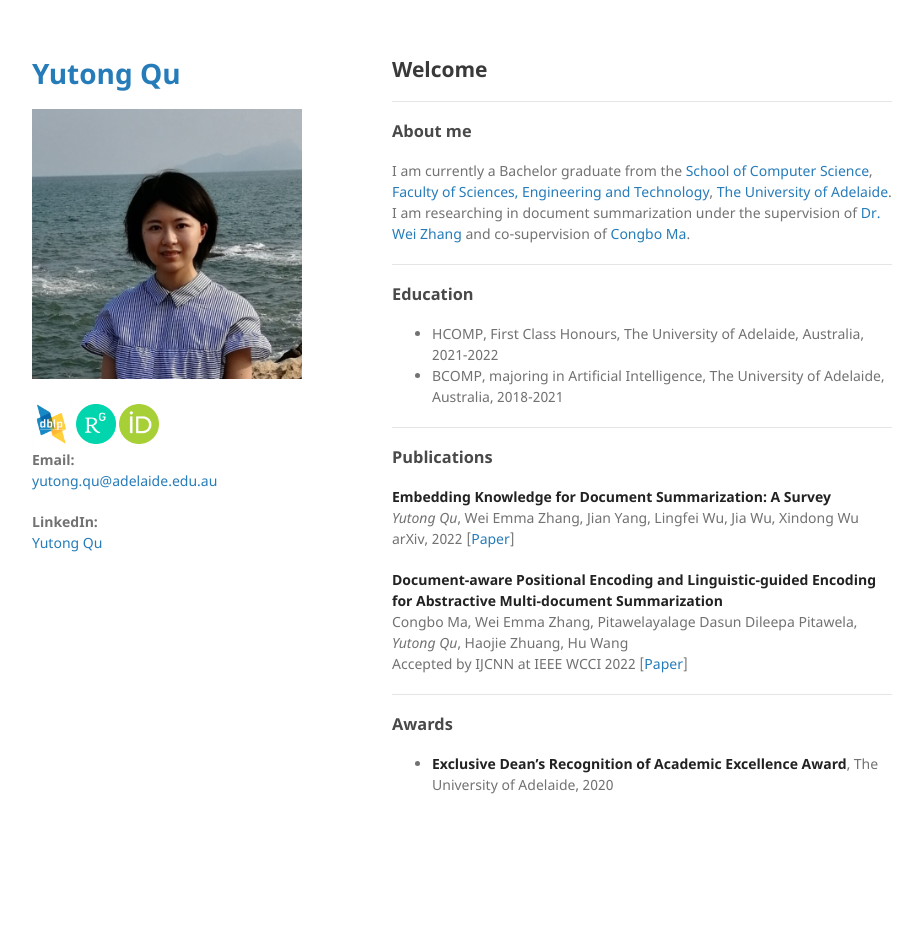
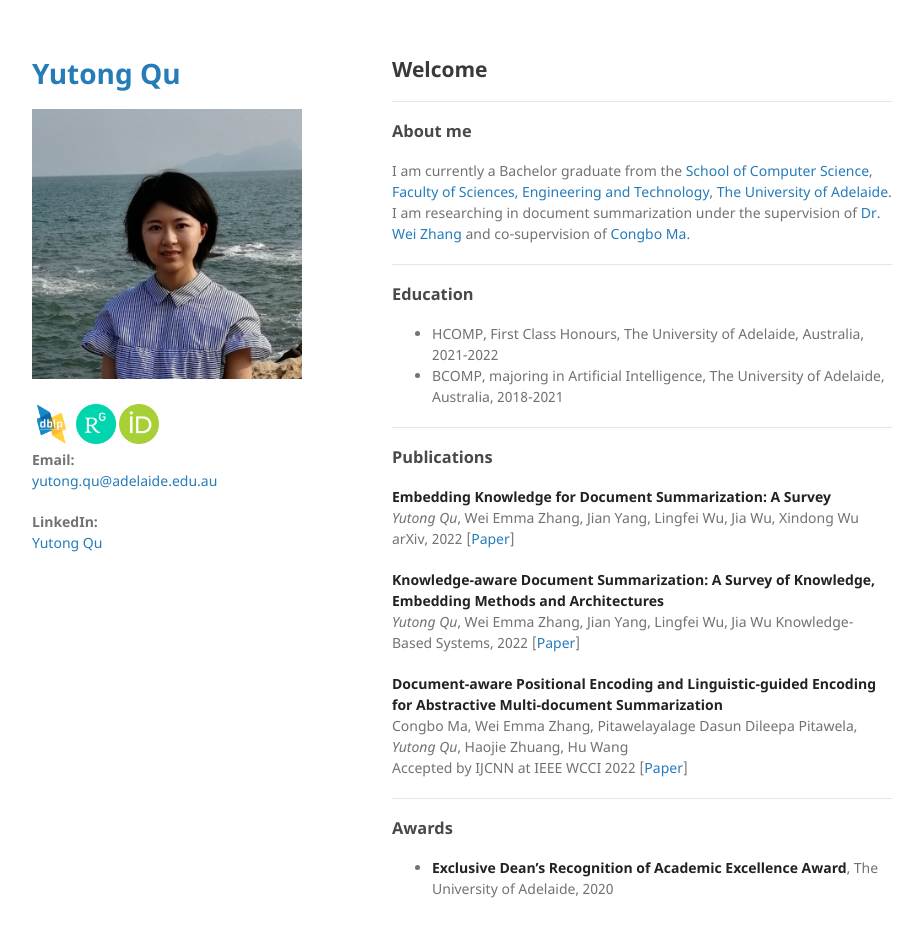
Before and after one commit to yutongqu/yutongqu.github.io, a Jekyll site: the page built from index.md, in a window 1280 px wide and 969 px high. Shown: the top 937 px of the window, without its empty margins (178-1101 px from the left). Built offline with Jekyll 4.4.1, drawn with Linux system fonts in a browser that asks for light colours; our own code applies the rules of GitHub Pages for plain Markdown files; the repository's description, which GitHub fills in, is left out.

Commit message:
Update index.md

```diff
--- a/index.md
+++ b/index.md
@@ -20,6 +20,10 @@ I am currently a Bachelor graduate from the [School of Computer Science](https:/
 **Embedding Knowledge for Document Summarization: A Survey**
 *Yutong Qu*, Wei Emma Zhang, Jian Yang, Lingfei Wu, Jia Wu, Xindong Wu
 arXiv, 2022  [[Paper](https://arxiv.org/abs/2204.11190)]
+
+**Knowledge-aware Document Summarization: A Survey of Knowledge, Embedding Methods and Architectures**
+*Yutong Qu*, Wei Emma Zhang, Jian Yang, Lingfei Wu, Jia Wu
+Knowledge-Based Systems, 2022  [[Paper](https://doi.org/10.1016/j.knosys.2022.109882)]
 
 **Document-aware Positional Encoding and Linguistic-guided Encoding for Abstractive Multi-document Summarization**
 Congbo Ma, Wei Emma Zhang, Pitawelayalage Dasun Dileepa Pitawela, *Yutong Qu*, Haojie Zhuang, Hu Wang
```
